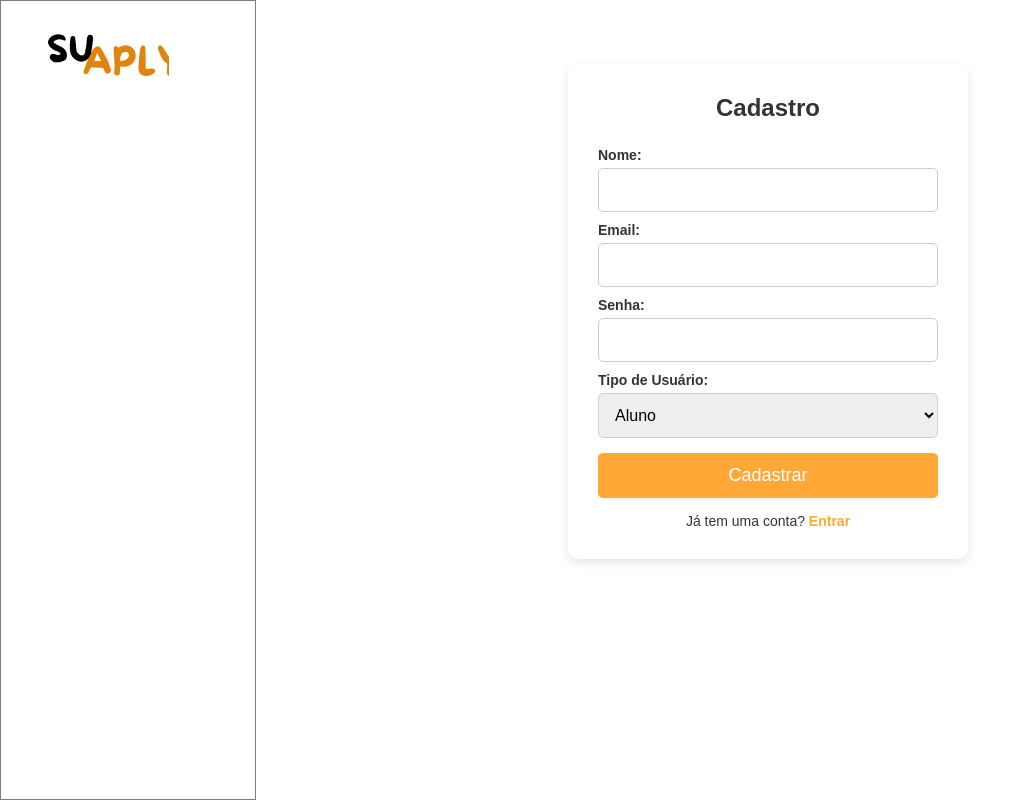
After one commit to Eduardoooo0/Sistema_monitoramento_academico, a Flask app: page /register in a window 1280 px wide. The commit adds this page. Shown: the whole page, without its empty margins (0-1029 px from the left). Run offline with Flask 3, Linux system fonts and the light colour scheme; some libraries are stand-ins or nearby versions.

Commit message:
tela login

```diff
--- a/app.py
+++ b/app.py
@@ -17,7 +17,7 @@ login_manager.login_view = 'user.login'
 # Configurações do MySQL
 app.config['MYSQL_HOST'] = 'localhost'
 app.config['MYSQL_USER'] = 'root'
-app.config['MYSQL_PASSWORD'] = '1234'
+app.config['MYSQL_PASSWORD'] = ''
 app.config['MYSQL_DB'] = 'db_academico'
 app.config['MYSQL_CURSORCLASS'] = 'DictCursor'
 app.config['MYSQL_SSL_DISABLE'] = True
@@ -572,3 +572,23 @@ def exibir_entregas():
             nomes = cursor.fetchall()
             return render_template('exibir_entregas.html',filtro=filtro,atividades=datas,nomes=nomes)
     return render_template('exibir_entregas.html',filtro='',alunos='')
+
+
+@app.route('/register', methods=['POST','GET'])
+def register():
+    cursor = mysql.connection.cursor()
+    if request.method == 'POST':
+        email = request.form['email']
+        senha = request.form['senha']
+        nome = request.form['nome']
+        tipo = request.form.get('tipo')
+        cursor.execute('SELECT * FROM tb_usuarios WHERE usu_email = %s',(email,))
+        user = cursor.fetchone()
+        if user:
+            flash('Email já cadastrado.')
+            return redirect(url_for('register'))
+        cursor.execute('INSERT INTO tb_usuarios(usu_nome,usu_email,usu_senha,usu_tipo) VALUES (%s,%s,%s,%s)',(nome,email,generate_password_hash(senha),tipo))
+        mysql.connection.commit()
+        cursor.close()
+        return redirect(url_for('login'))
+    return render_template('register.html')
--- /dev/null
+++ b/static/style_auth.css
@@ -0,0 +1,130 @@
+body {
+    font-family: Arial, sans-serif;
+    background-color: #f2f2f2;
+    display: flex;
+    justify-content: center;
+    align-items: center;
+    height: 100vh;
+    margin: 0;
+}
+
+.login-container {
+    width: 380px;
+    padding: 30px;
+    background: white;
+    box-shadow: 0px 4px 10px rgba(0, 0, 0, 0.1);
+    border-radius: 10px;
+}
+
+.register-container {
+    width: 400px;
+    padding: 30px;
+    background: white;
+    box-shadow: 0px 4px 10px rgba(0, 0, 0, 0.1);
+    border-radius: 10px;
+}
+
+h2 {
+    text-align: center;
+    margin-bottom: 25px;
+    color: #333;
+    font-size: 24px;
+}
+
+label {
+    display: block;  /* Faz com que os labels fiquem acima dos inputs */
+    text-align: left;
+    font-size: 14px;
+    color: #333;
+    margin-top: 10px;
+    font-weight: bold;
+}
+
+.input-field {
+    width: 100%;
+    padding: 12px;
+    margin-top: 5px;
+    border: 1px solid #ccc;
+    border-radius: 5px;
+    font-size: 16px;
+    display: block;
+}
+
+.btn {
+    width: 100%;
+    padding: 12px;
+    background: #ffa837;
+    color: white;
+    border: none;
+    border-radius: 5px;
+    cursor: pointer;
+    font-size: 18px;
+    margin-top: 15px;
+    transition: background 0.3s ease;
+}
+
+.btn:hover {
+    background: #ffa837;
+}
+
+.extras {
+    display: flex;
+    justify-content: space-between;
+    font-size: 14px;
+    margin: 15px 0;
+}
+
+.forgot-password {
+    color: #ffa837;
+    text-decoration: none;
+}
+
+.flash-messages {
+    color: red;
+    font-size: 14px;
+    margin-bottom: 15px;
+}
+
+.social-login {
+    text-align: center;
+    margin-top: 20px;
+}
+
+.social-login p {
+    font-size: 14px;
+    color: #333;
+}
+
+.social-icons {
+    margin-top: 10px;
+    display: flex;
+    justify-content: center;
+}
+
+.social-icons a {
+    margin: 0 8px;
+    display: inline-block;
+}
+
+.social-icons img {
+    width: 36px;
+    height: 36px;
+    transition: transform 0.2s;
+}
+
+.social-icons img:hover {
+    transform: scale(1.1);
+}
+
+p {
+    text-align: center;
+    font-size: 14px;
+    color: #333;
+    margin-top: 15px;
+}
+
+p a {
+    color: #ffa837;
+    text-decoration: none;
+    font-weight: bold;
+}
--- /dev/null
+++ b/templates/register.html
@@ -0,0 +1,41 @@
+{% extends "base.html" %}
+
+{% block section %}
+<!-- Importando o CSS correto -->
+<link rel="stylesheet" type="text/css" href="{{ url_for('static', filename='style_auth.css') }}">
+
+<div class="register-container">
+    {% with messages = get_flashed_messages() %}
+        {% if messages %}
+            <div class="flash-messages">
+                {% for message in messages %}
+                    <p class="error-message">{{ message }}</p>
+                {% endfor %}
+            </div>
+        {% endif %}
+    {% endwith %}
+
+    <form action="{{ url_for('register') }}" method="post" class="register-form">
+        <h2>Cadastro</h2>
+
+        <label for="nome">Nome:</label>
+        <input type="text" name="nome" class="input-field" required>
+
+        <label for="email">Email:</label>
+        <input type="email" name="email" class="input-field" required>
+
+        <label for="senha">Senha:</label>
+        <input type="password" name="senha" class="input-field" required>
+
+        <label for="tipo">Tipo de Usuário:</label>
+        <select name="tipo" class="input-field">
+            <option value="Aluno">Aluno</option>
+            <option value="Professor">Professor</option>
+        </select>
+
+        <input type="submit" value="Cadastrar" class="btn">
+
+        <p>Já tem uma conta? <a href="{{ url_for('login') }}">Entrar</a></p>
+    </form>
+</div>
+{% endblock %}
```
Also changed, not shown: templates/login.html (+25 -10 lines).
